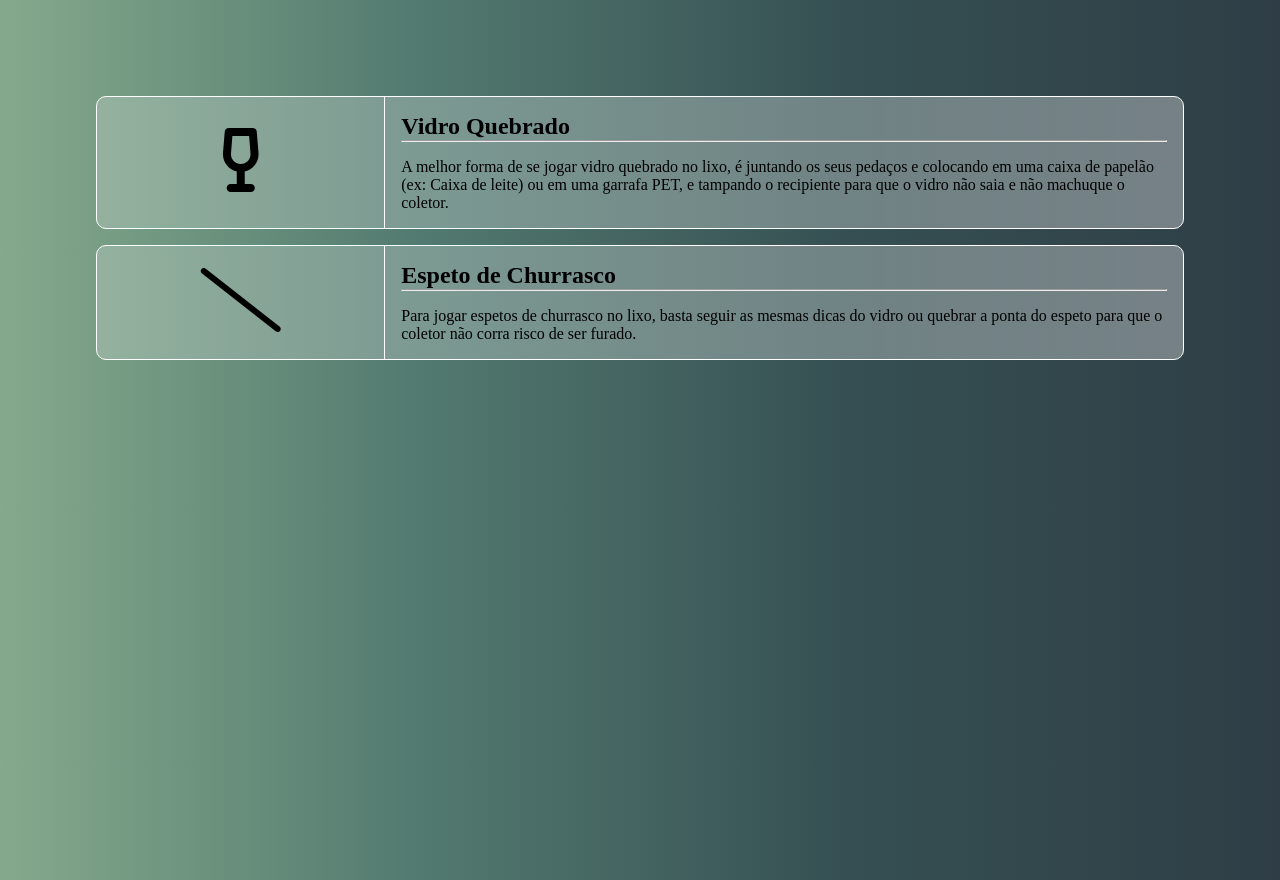
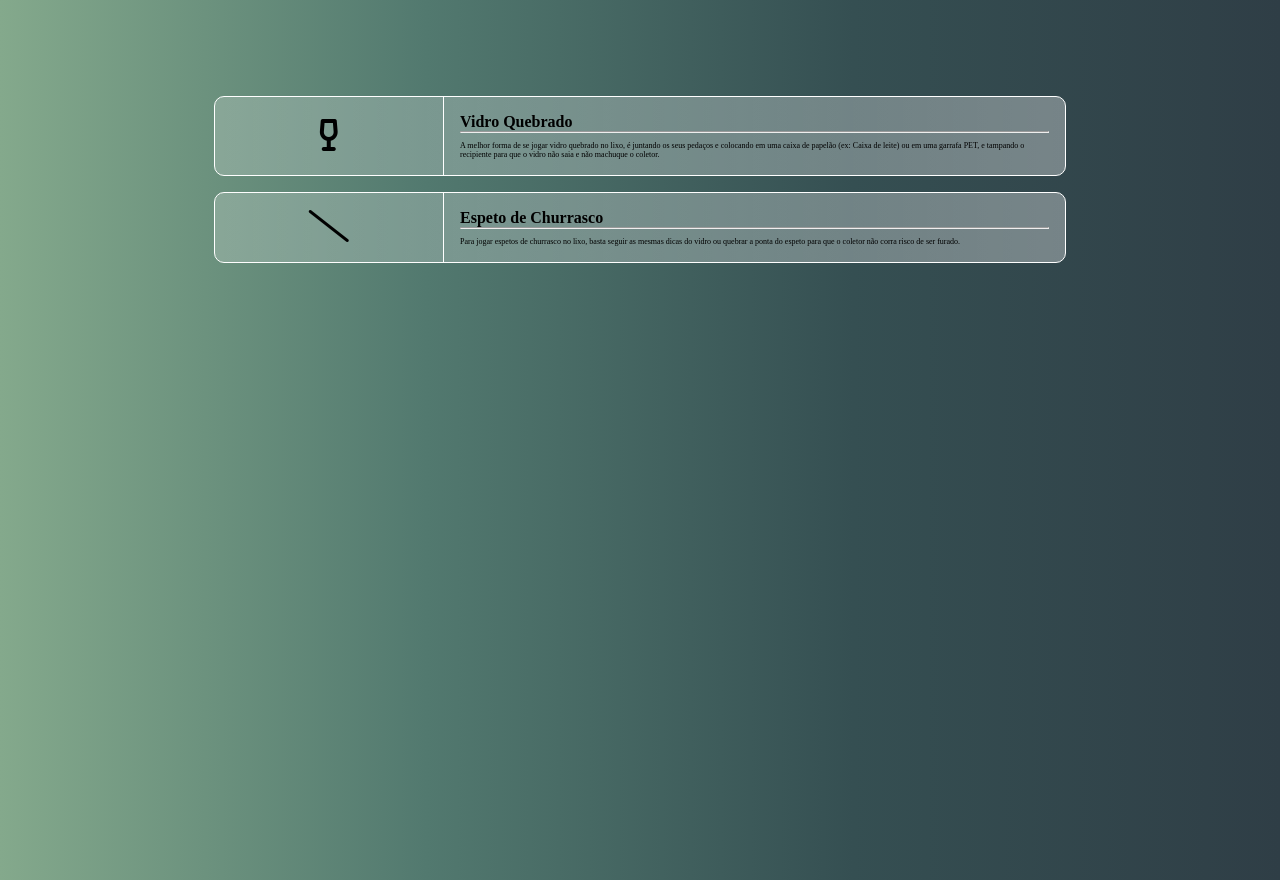
Before and after one commit to ryuvi/LixoCorreto, a plain HTML site: page index.html in a window 1280 px wide. Drawn offline with Linux system fonts and the light colour scheme.

Commit message:
Made Changes

```diff
--- a/style.css
+++ b/style.css
@@ -54,7 +54,7 @@ body {
 }
 
 .icon span {
-  font-size: 4em;
+  font-size: 2em;
 }
 
 .text {
@@ -68,13 +68,11 @@ body {
 }
 
 .text h1 {
-  font-size: 1.5em;
+  font-size: 1em;
 }
 
 .text p {
-  background-image: linear-gradient(to right, #000, #000);
-  background-clip: text;
-  color: transparent;
-  font-size: 1em;
+  color: #000;
+  font-size: 0.5em;
   margin-top: 1em;
 }
```
